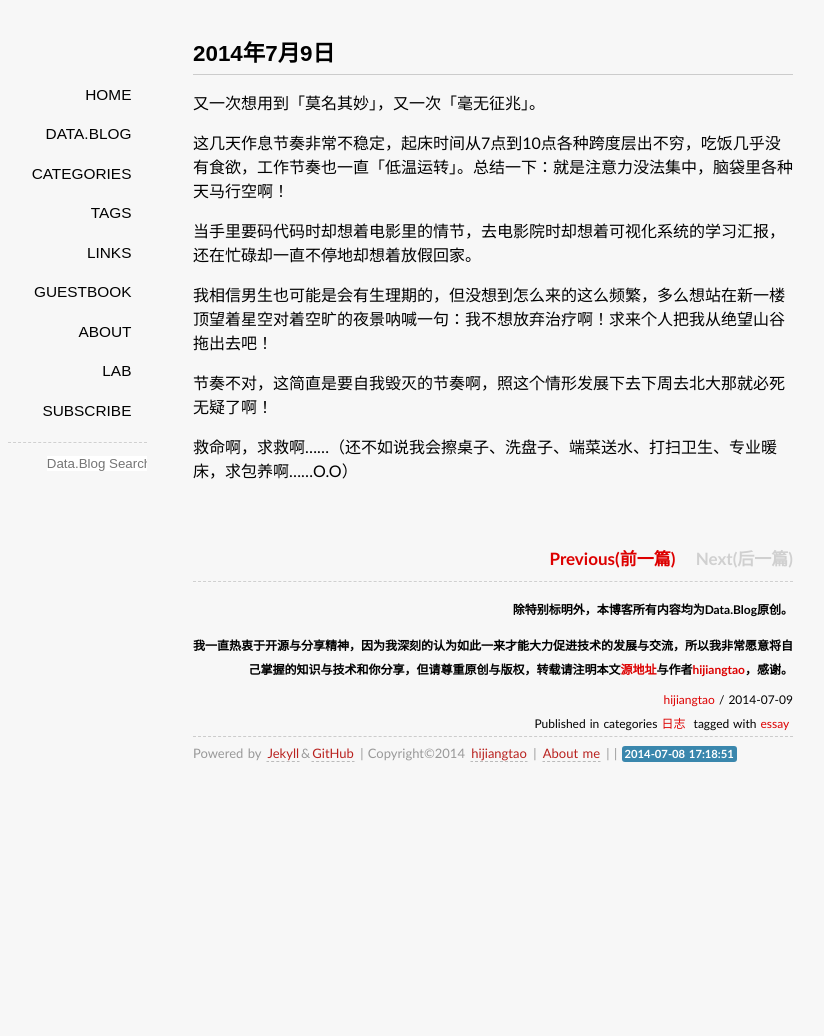
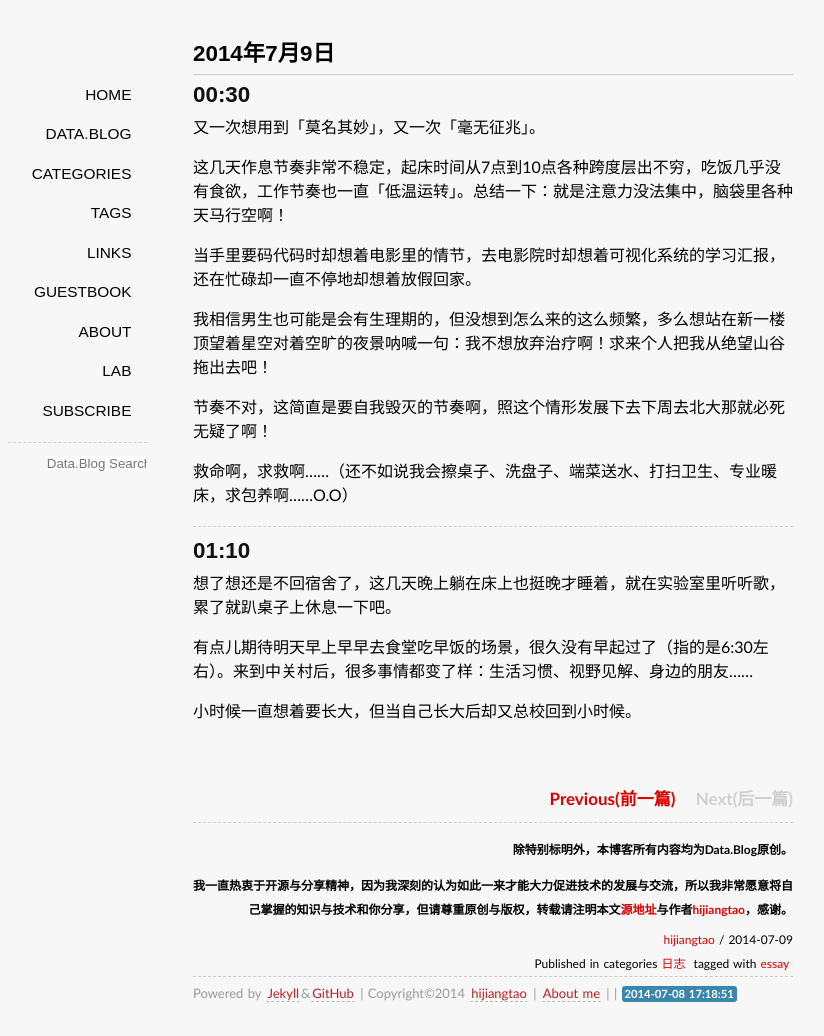
Before and after one commit to jessica0530/hijiangtao.github.io, a Jekyll site: the page built from _posts/2014-07-09-DesperateTime.markdown, in a window 1280 px wide. Shown: the whole page, without its empty margins (147-971 px from the left). Built offline with Jekyll 4.4.1, drawn with Linux system fonts in a browser that asks for light colours; some web fonts are replaced; Markdown is read by kramdown in place of the engine named in the settings; comment, search, counter and statistics services are not loaded; before the commit the page ends 900 px from its top, so only the background shows below that.

Commit message:
Update 2014-07-09-DesperateTime.markdown

```diff
--- a/_posts/2014-07-09-DesperateTime.markdown
+++ b/_posts/2014-07-09-DesperateTime.markdown
@@ -6,6 +6,8 @@ thread: 137
 categories: 日志
 tags: essay
 ---
+
+##00:30
 
 又一次想用到「莫名其妙」，又一次「毫无征兆」。
 
@@ -18,3 +20,13 @@ tags: essay
 节奏不对，这简直是要自我毁灭的节奏啊，照这个情形发展下去下周去北大那就必死无疑了啊！
 
 救命啊，求救啊……（还不如说我会擦桌子、洗盘子、端菜送水、打扫卫生、专业暖床，求包养啊……O.O）
+
+----
+
+##01:10
+
+想了想还是不回宿舍了，这几天晚上躺在床上也挺晚才睡着，就在实验室里听听歌，累了就趴桌子上休息一下吧。
+
+有点儿期待明天早上早早去食堂吃早饭的场景，很久没有早起过了（指的是6:30左右）。来到中关村后，很多事情都变了样：生活习惯、视野见解、身边的朋友……
+
+小时候一直想着要长大，但当自己长大后却又总校回到小时候。
```
